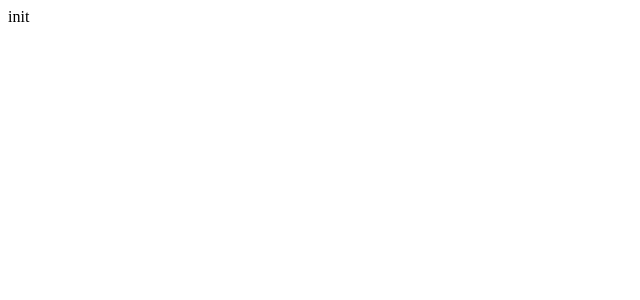
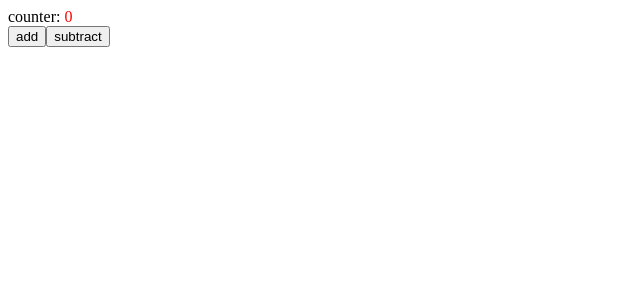
Before and after one commit to ahmed-elkhalily/React-Course, a React (Vite) app in the folder react-app/: page / in a window 1280 px wide. Shown: the top 300 px of the page, without its empty margins (0-640 px from the left). Built offline with nearby package versions, Linux system fonts and the light colour scheme.

Commit message:
[Component-Life-Cycle] 1. useEffect() hook

```diff
--- a/react-app/src/App.jsx
+++ b/react-app/src/App.jsx
@@ -1,7 +1,38 @@
+import { useState, useEffect } from "react";
 import "./App.css";
+import Counter from "./counter";
+
+// component life cycle
+// 1. mount
+// 2. init
+// 3. render
+// 4. update
+// 5. unmount
 
 function App() {
-  return <div>init</div>;
+  const [showError, setShowError] = useState(false);
+  const [count, setCount] = useState(0);
+
+  useEffect(() => {
+    if (count < 0) {
+      setShowError(true);
+    } else {
+      setShowError(false);
+    }
+  }, [count]);
+
+  useEffect(() => {
+    console.log("Show Error Message");
+  }, [showError]);
+
+  return (
+    <div>
+      <Counter count={count} setCount={setCount} />
+      {showError ? (
+        <div style={{ color: "red" }}>you must be positive always !!!</div>
+      ) : null}
+    </div>
+  );
 }
 
 export default App;
--- /dev/null
+++ b/react-app/src/counter.jsx
@@ -0,0 +1,20 @@
+export default function Counter({ count, setCount }) {
+  return (
+    <div>
+      <div>
+        counter:{" "}
+        <span
+          style={{
+            color: "red",
+          }}
+        >
+          {count}
+        </span>
+      </div>
+      <div>
+        <button onClick={() => setCount(count + 1)}>add</button>
+        <button onClick={() => setCount(count - 1)}>subtract</button>
+      </div>
+    </div>
+  );
+}
```
